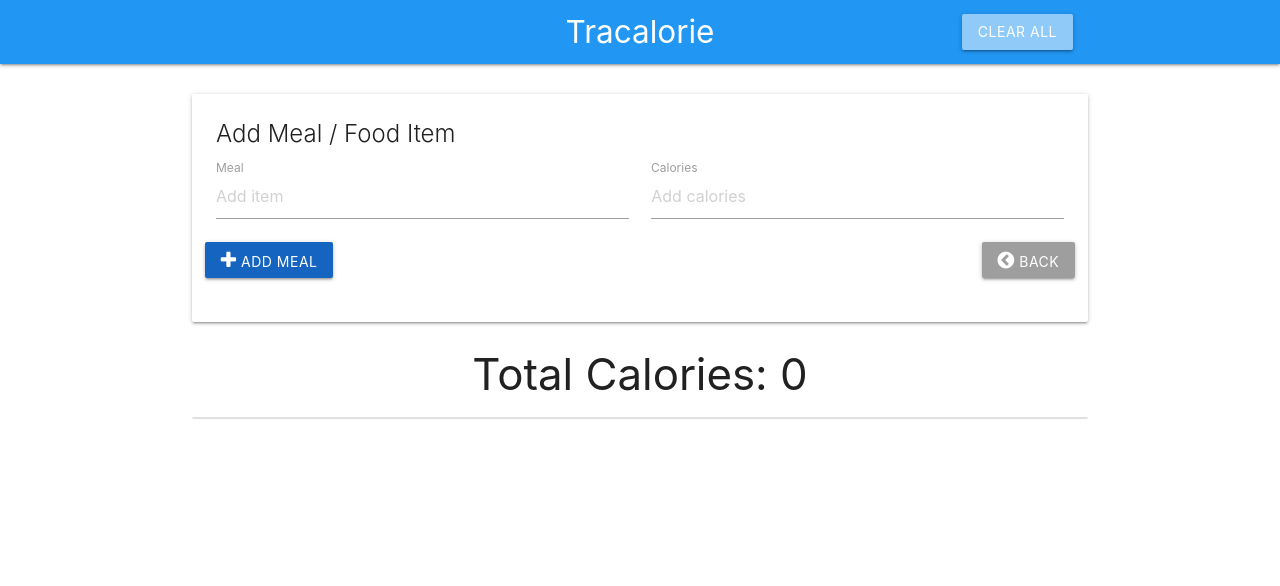
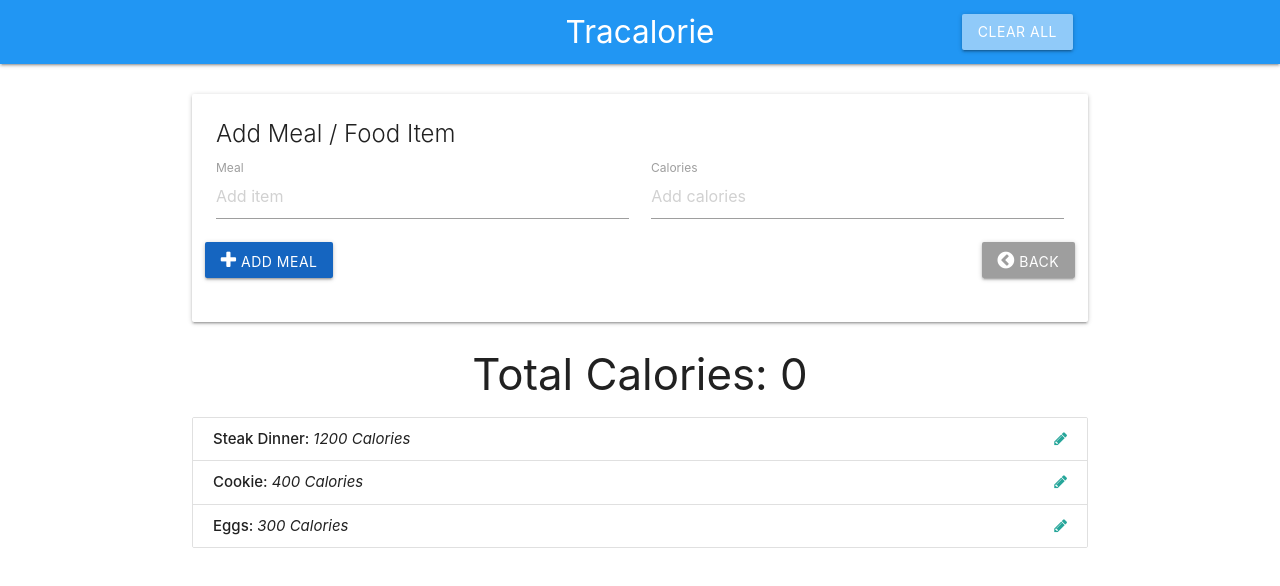
Before and after one commit to gareth-a-walters/calorie-tracker, a plain HTML site: page index.html in a window 1280 px wide. Drawn offline with nearby package versions, Linux system fonts and the light colour scheme.

Commit message:
Implemented getting and populating items into UI

```diff
--- a/app.js
+++ b/app.js
@@ -24,6 +24,9 @@ const ItemCtrl = (function () {
 
   // Public methods
   return {
+    getItems: function () {
+      return data.items;
+    },
     logData: function () {
       return data;
     },
@@ -35,8 +38,24 @@ const ItemCtrl = (function () {
 
 // UI Controller
 const UICtrl = (function () {
+  const UISelectors = {
+    itemList: '#item-list',
+  };
   //Public methods
-  return {};
+  return {
+    populateItemList: function (items) {
+      let html = '';
+      items.forEach((item) => {
+        html += `
+        <li class="collection-item" id="item-${item.id}">
+          <strong>${item.name}: </strong> <em>${item.calories} Calories</em>
+          <a href="#" class="secondary-content"><i class="edit-item fa fa-pencil"></i></a>
+        </li>`;
+      });
+      // Insert list items
+      document.querySelector(UISelectors.itemList).innerHTML = html;
+    },
+  };
 })();
 
 //
@@ -47,7 +66,11 @@ const App = (function (ItemCtrl, UICtrl) {
   // Public methods
   return {
     init: function () {
-      console.log('Initialising App...');
+      // Get items from data structure
+      const items = ItemCtrl.getItems();
+
+      // Populate list with items
+      UICtrl.populateItemList(items);
     },
   };
 })(ItemCtrl, UICtrl);
```
Also changed, not shown: index.html (+3 -3 lines).
